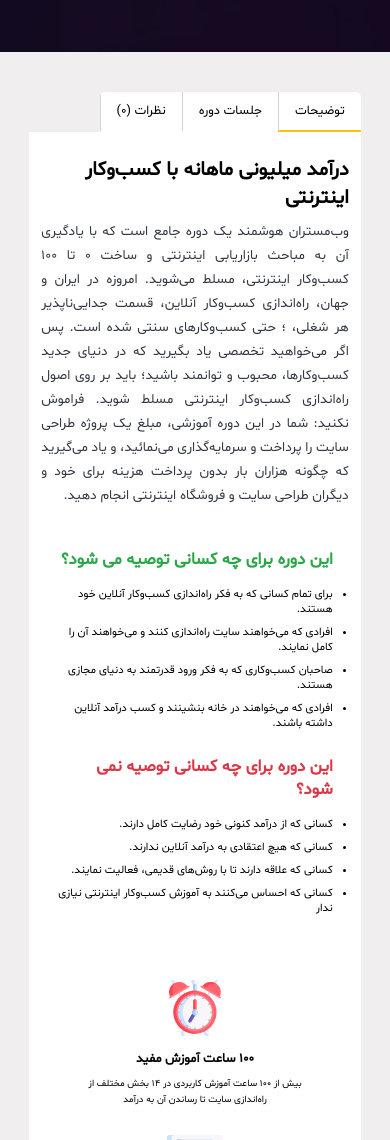
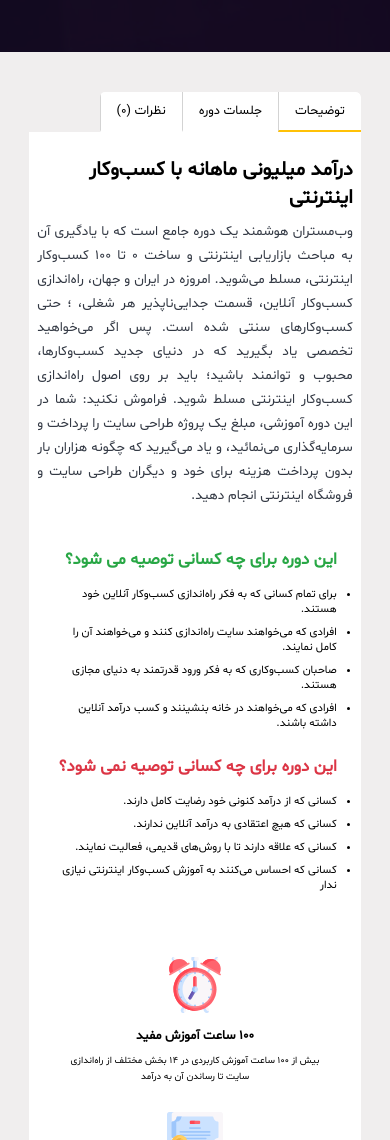
Before and after one commit to MehdiIlkhaniNasab/Herozh, a plain HTML site: page product.html in a window 390 px wide. Shown: the part 860-2000 px from the top of the page. Drawn offline with Linux system fonts and the light colour scheme; files whose address does not match are found by name.

Commit message:
update product page

```diff
--- a/assest/styles/pages/_product.css
+++ b/assest/styles/pages/_product.css
@@ -852,7 +852,7 @@
     }
     .product-page__infos {
 
-        padding: 3rem 1.5rem;
+        padding: 3rem 1rem;
     }
 
 
```
